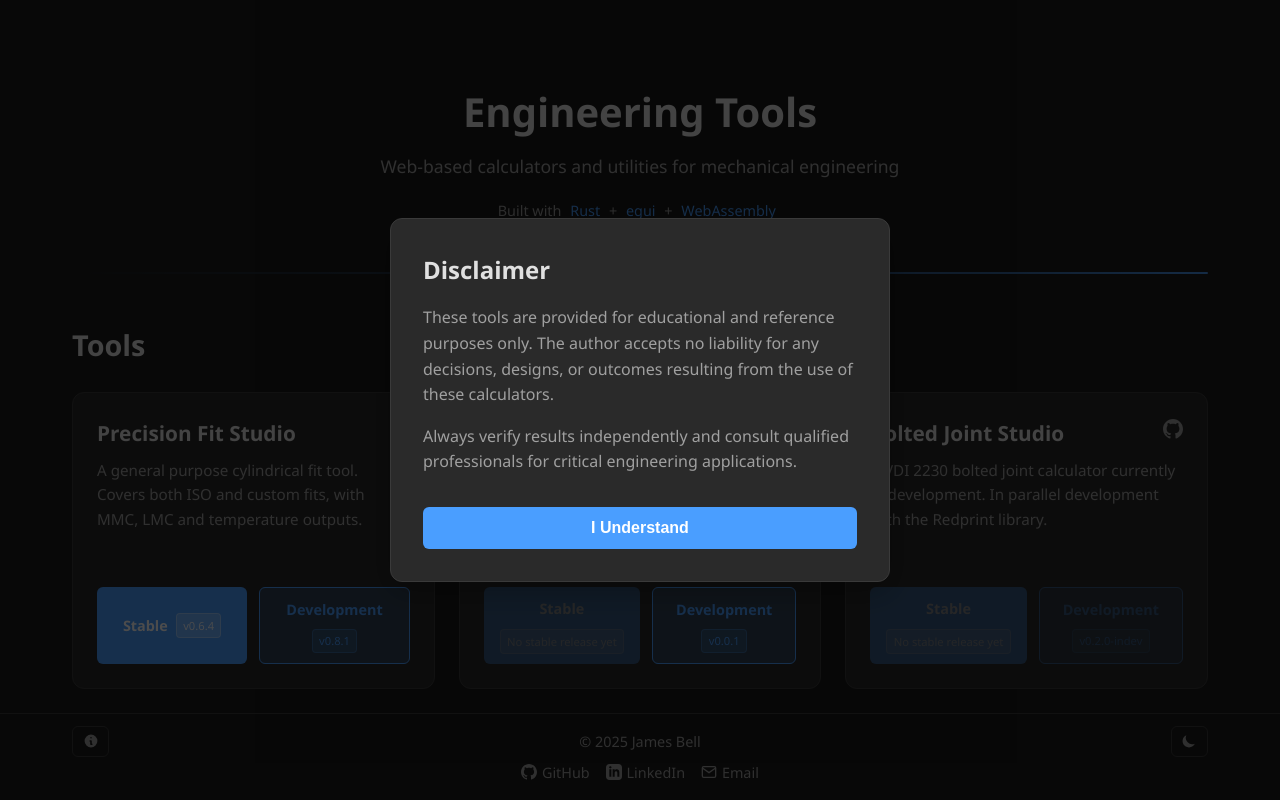
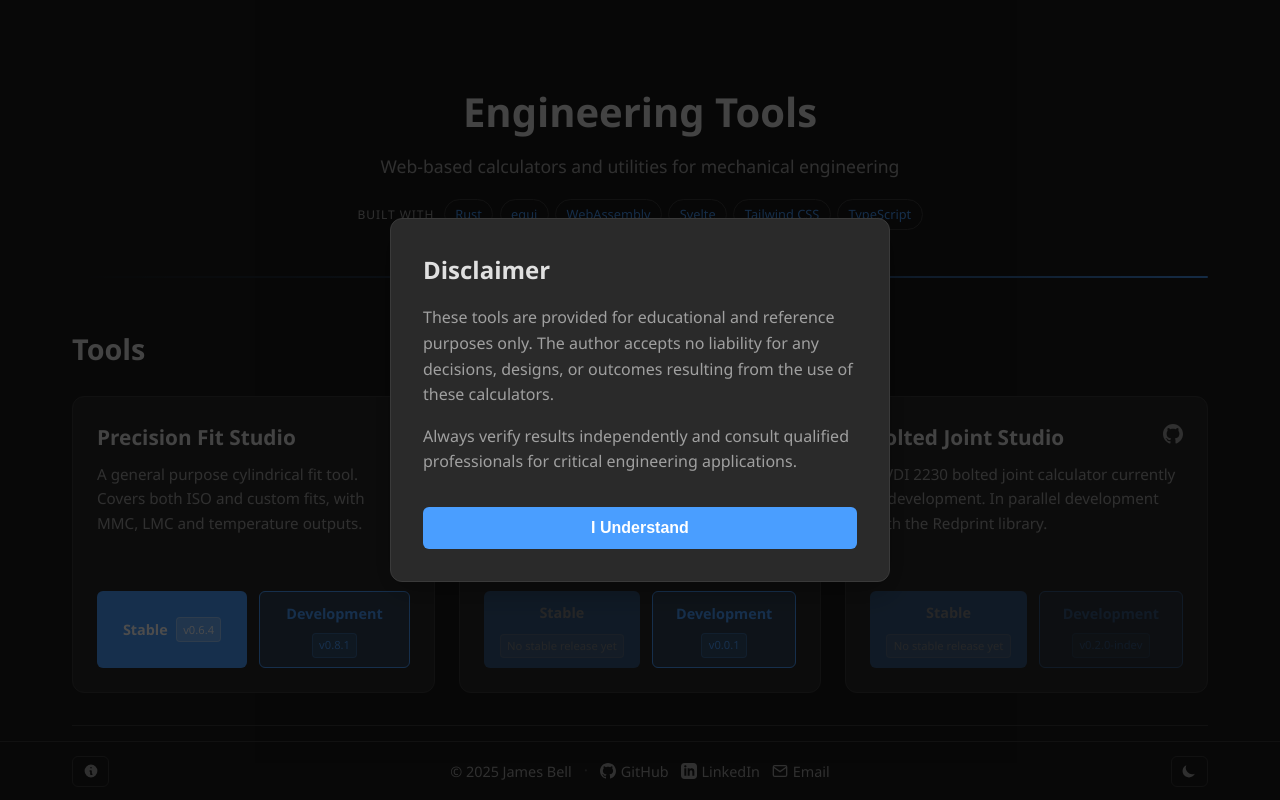
Before and after one commit to bell-jamie/bell-jamie.github.io, a plain HTML site: page index.html in a window 1280 px wide. Shown: the top 800 px of the page. Drawn offline with Linux system fonts and the light colour scheme.

Commit message:
Tech stack update and smaller footer

```diff
--- a/index.html
+++ b/index.html
@@ -48,27 +48,13 @@
                     engineering
                 </p>
                 <div class="tech-stack">
-                    <span>Built with</span>
-                    <a
-                        href="https://www.rust-lang.org/"
-                        target="_blank"
-                        rel="noopener noreferrer"
-                        >Rust</a
-                    >
-                    <span>+</span>
-                    <a
-                        href="https://github.com/emilk/egui/"
-                        target="_blank"
-                        rel="noopener noreferrer"
-                        >egui</a
-                    >
-                    <span>+</span>
-                    <a
-                        href="https://webassembly.org/"
-                        target="_blank"
-                        rel="noopener noreferrer"
-                        >WebAssembly</a
-                    >
+                    <span class="label">Built with</span>
+                    <a href="https://www.rust-lang.org/" target="_blank" rel="noopener noreferrer">Rust</a>
+                    <a href="https://github.com/emilk/egui/" target="_blank" rel="noopener noreferrer">egui</a>
+                    <a href="https://webassembly.org/" target="_blank" rel="noopener noreferrer">WebAssembly</a>
+                    <a href="https://svelte.dev/" target="_blank" rel="noopener noreferrer">Svelte</a>
+                    <a href="https://tailwindcss.com/" target="_blank" rel="noopener noreferrer">Tailwind CSS</a>
+                    <a href="https://www.typescriptlang.org/" target="_blank" rel="noopener noreferrer">TypeScript</a>
                 </div>
                 <div class="header-separator"></div>
             </header>
@@ -351,7 +337,29 @@
                             </svg>
                         </button>
                     </div>
-                    <p>© 2025 James Bell</p>
+                    <div class="footer-center">
+                        <span class="copyright">© 2025 James Bell</span>
+                        <span class="footer-separator">·</span>
+                        <a href="https://github.com/bell-jamie" target="_blank" rel="noopener noreferrer" class="social-link">
+                            <svg width="16" height="16" viewBox="0 0 24 24" fill="currentColor">
+                                <path d="M12 0c-6.626 0-12 5.373-12 12 0 5.302 3.438 9.8 8.207 11.387.599.111.793-.261.793-.577v-2.234c-3.338.726-4.033-1.416-4.033-1.416-.546-1.387-1.333-1.756-1.333-1.756-1.089-.745.083-.729.083-.729 1.205.084 1.839 1.237 1.839 1.237 1.07 1.834 2.807 1.304 3.492.997.107-.775.418-1.305.762-1.604-2.665-.305-5.467-1.334-5.467-5.931 0-1.311.469-2.381 1.236-3.221-.124-.303-.535-1.524.117-3.176 0 0 1.008-.322 3.301 1.23.957-.266 1.983-.399 3.003-.404 1.02.005 2.047.138 3.006.404 2.291-1.552 3.297-1.23 3.297-1.23.653 1.653.242 2.874.118 3.176.77.84 1.235 1.911 1.235 3.221 0 4.609-2.807 5.624-5.479 5.921.43.372.823 1.102.823 2.222v3.293c0 .319.192.694.801.576 4.765-1.589 8.199-6.086 8.199-11.386 0-6.627-5.373-12-12-12z" />
+                            </svg>
+                            GitHub
+                        </a>
+                        <a href="https://www.linkedin.com/in/bell-jamie/" target="_blank" rel="noopener noreferrer" class="social-link">
+                            <svg width="16" height="16" viewBox="0 0 24 24" fill="currentColor">
+                                <path d="M19 0h-14c-2.761 0-5 2.239-5 5v14c0 2.761 2.239 5 5 5h14c2.762 0 5-2.239 5-5v-14c0-2.761-2.238-5-5-5zm-11 19h-3v-11h3v11zm-1.5-12.268c-.966 0-1.75-.79-1.75-1.764s.784-1.764 1.75-1.764 1.75.79 1.75 1.764-.783 1.764-1.75 1.764zm13.5 12.268h-3v-5.604c0-3.368-4-3.113-4 0v5.604h-3v-11h3v1.765c1.396-2.586 7-2.777 7 2.476v6.759z" />
+                            </svg>
+                            LinkedIn
+                        </a>
+                        <a href="mailto:james.m.h.bell@icloud.com" class="social-link">
+                            <svg width="16" height="16" viewBox="0 0 24 24" fill="none" stroke="currentColor" stroke-width="2">
+                                <path d="M4 4h16c1.1 0 2 .9 2 2v12c0 1.1-.9 2-2 2H4c-1.1 0-2-.9-2-2V6c0-1.1.9-2 2-2z"></path>
+                                <polyline points="22,6 12,13 2,6"></polyline>
+                            </svg>
+                            Email
+                        </a>
+                    </div>
                     <div class="footer-buttons footer-buttons-right">
                         <button
                             class="theme-toggle"
@@ -359,85 +367,14 @@
                             aria-label="Toggle dark/light mode"
                             title="Toggle theme"
                         >
-                            <svg
-                                class="moon-icon"
-                                fill="currentColor"
-                                viewBox="0 0 20 20"
-                            >
-                                <path
-                                    d="M17.293 13.293A8 8 0 016.707 2.707a8.001 8.001 0 1010.586 10.586z"
-                                ></path>
+                            <svg class="moon-icon" fill="currentColor" viewBox="0 0 20 20">
+                                <path d="M17.293 13.293A8 8 0 016.707 2.707a8.001 8.001 0 1010.586 10.586z"></path>
                             </svg>
-                            <svg
-                                class="sun-icon"
-                                fill="currentColor"
-                                viewBox="0 0 20 20"
-                            >
-                                <path
-                                    fill-rule="evenodd"
-                                    d="M10 2a1 1 0 011 1v1a1 1 0 11-2 0V3a1 1 0 011-1zm4 8a4 4 0 11-8 0 4 4 0 018 0zm-.464 4.95l.707.707a1 1 0 001.414-1.414l-.707-.707a1 1 0 00-1.414 1.414zm2.12-10.607a1 1 0 010 1.414l-.706.707a1 1 0 11-1.414-1.414l.707-.707a1 1 0 011.414 0zM17 11a1 1 0 100-2h-1a1 1 0 100 2h1zm-7 4a1 1 0 011 1v1a1 1 0 11-2 0v-1a1 1 0 011-1zM5.05 6.464A1 1 0 106.465 5.05l-.708-.707a1 1 0 00-1.414 1.414l.707.707zm1.414 8.486l-.707.707a1 1 0 01-1.414-1.414l.707-.707a1 1 0 011.414 1.414zM4 11a1 1 0 100-2H3a1 1 0 000 2h1z"
-                                    clip-rule="evenodd"
-                                ></path>
+                            <svg class="sun-icon" fill="currentColor" viewBox="0 0 20 20">
+                                <path fill-rule="evenodd" d="M10 2a1 1 0 011 1v1a1 1 0 11-2 0V3a1 1 0 011-1zm4 8a4 4 0 11-8 0 4 4 0 018 0zm-.464 4.95l.707.707a1 1 0 001.414-1.414l-.707-.707a1 1 0 00-1.414 1.414zm2.12-10.607a1 1 0 010 1.414l-.706.707a1 1 0 11-1.414-1.414l.707-.707a1 1 0 011.414 0zM17 11a1 1 0 100-2h-1a1 1 0 100 2h1zm-7 4a1 1 0 011 1v1a1 1 0 11-2 0v-1a1 1 0 011-1zM5.05 6.464A1 1 0 106.465 5.05l-.708-.707a1 1 0 00-1.414 1.414l.707.707zm1.414 8.486l-.707.707a1 1 0 01-1.414-1.414l.707-.707a1 1 0 011.414 1.414zM4 11a1 1 0 100-2H3a1 1 0 000 2h1z" clip-rule="evenodd"></path>
                             </svg>
                         </button>
                     </div>
-                </div>
-                <div class="social-links">
-                    <a
-                        href="https://github.com/bell-jamie"
-                        target="_blank"
-                        rel="noopener noreferrer"
-                        class="social-link"
-                    >
-                        <svg
-                            width="16"
-                            height="16"
-                            viewBox="0 0 24 24"
-                            fill="currentColor"
-                        >
-                            <path
-                                d="M12 0c-6.626 0-12 5.373-12 12 0 5.302 3.438 9.8 8.207 11.387.599.111.793-.261.793-.577v-2.234c-3.338.726-4.033-1.416-4.033-1.416-.546-1.387-1.333-1.756-1.333-1.756-1.089-.745.083-.729.083-.729 1.205.084 1.839 1.237 1.839 1.237 1.07 1.834 2.807 1.304 3.492.997.107-.775.418-1.305.762-1.604-2.665-.305-5.467-1.334-5.467-5.931 0-1.311.469-2.381 1.236-3.221-.124-.303-.535-1.524.117-3.176 0 0 1.008-.322 3.301 1.23.957-.266 1.983-.399 3.003-.404 1.02.005 2.047.138 3.006.404 2.291-1.552 3.297-1.23 3.297-1.23.653 1.653.242 2.874.118 3.176.77.84 1.235 1.911 1.235 3.221 0 4.609-2.807 5.624-5.479 5.921.43.372.823 1.102.823 2.222v3.293c0 .319.192.694.801.576 4.765-1.589 8.199-6.086 8.199-11.386 0-6.627-5.373-12-12-12z"
-                            />
-                        </svg>
-                        GitHub
-                    </a>
-                    <a
-                        href="https://www.linkedin.com/in/bell-jamie/"
-                        target="_blank"
-                        rel="noopener noreferrer"
-                        class="social-link"
-                    >
-                        <svg
-                            width="16"
-                            height="16"
-                            viewBox="0 0 24 24"
-                            fill="currentColor"
-                        >
-                            <path
-                                d="M19 0h-14c-2.761 0-5 2.239-5 5v14c0 2.761 2.239 5 5 5h14c2.762 0 5-2.239 5-5v-14c0-2.761-2.238-5-5-5zm-11 19h-3v-11h3v11zm-1.5-12.268c-.966 0-1.75-.79-1.75-1.764s.784-1.764 1.75-1.764 1.75.79 1.75 1.764-.783 1.764-1.75 1.764zm13.5 12.268h-3v-5.604c0-3.368-4-3.113-4 0v5.604h-3v-11h3v1.765c1.396-2.586 7-2.777 7 2.476v6.759z"
-                            />
-                        </svg>
-                        LinkedIn
-                    </a>
-                    <a
-                        href="mailto:james.m.h.bell@icloud.com"
-                        class="social-link"
-                    >
-                        <svg
-                            width="16"
-                            height="16"
-                            viewBox="0 0 24 24"
-                            fill="none"
-                            stroke="currentColor"
-                            stroke-width="2"
-                        >
-                            <path
-                                d="M4 4h16c1.1 0 2 .9 2 2v12c0 1.1-.9 2-2 2H4c-1.1 0-2-.9-2-2V6c0-1.1.9-2 2-2z"
-                            ></path>
-                            <polyline points="22,6 12,13 2,6"></polyline>
-                        </svg>
-                        Email
-                    </a>
                 </div>
             </footer>
         </div>
--- a/styles.css
+++ b/styles.css
@@ -93,47 +93,34 @@ h1 {
 
 .tech-stack {
     display: flex;
-    gap: 0.15rem;
     align-items: center;
+    gap: 0.4rem;
+    margin-top: 1.2rem;
     justify-content: center;
-    margin-top: 1rem;
-    font-size: 0.9rem;
-    color: var(--text-secondary);
     flex-wrap: wrap;
 }
 
-.tech-stack span {
+.tech-stack .label {
+    font-size: 0.75rem;
+    text-transform: uppercase;
+    letter-spacing: 0.08em;
     color: var(--text-secondary);
+    margin-right: 0.2rem;
 }
 
 .tech-stack a {
     color: var(--accent-primary);
     text-decoration: none;
+    font-size: 0.8rem;
+    padding: 0.25rem 0.65rem;
+    border-radius: 999px;
+    border: 1px solid var(--border-color);
     transition: all 0.2s ease;
-    position: relative;
-    padding: 0.2rem 0.4rem;
-    border-radius: var(--radius-sm);
 }
 
 .tech-stack a:hover {
     color: var(--text-primary);
-    background: rgba(74, 158, 255, 0.1);
-}
-
-.tech-stack a::after {
-    content: "";
-    position: absolute;
-    bottom: 0;
-    left: 0.4rem;
-    right: 0.4rem;
-    height: 1px;
-    background: var(--accent-primary);
-    transform: scaleX(0);
-    transition: transform 0.2s ease;
-}
-
-.tech-stack a:hover::after {
-    transform: scaleX(1);
+    border-color: var(--accent-primary);
 }
 
 .theme-toggle {
@@ -344,11 +331,23 @@ h1 {
     background: rgba(74, 158, 255, 0.2);
 }
 
-.social-links {
+.footer-center {
     display: flex;
-    gap: 1rem;
-    flex-wrap: wrap;
+    align-items: center;
+    gap: 0.75rem;
+    flex: 1;
     justify-content: center;
+}
+
+.copyright {
+    font-size: 0.9rem;
+    color: var(--text-secondary);
+}
+
+.footer-separator {
+    color: var(--text-secondary);
+    opacity: 0.4;
+    user-select: none;
 }
 
 .social-link {
@@ -449,9 +448,7 @@ footer {
     background: var(--bg-dark);
     z-index: 1000;
     display: flex;
-    flex-direction: column;
     align-items: center;
-    gap: 0.5rem;
 }
 
 .footer-content {
@@ -467,11 +464,6 @@ footer {
     margin: 0 auto;
 }
 
-.footer-content p {
-    flex: 1;
-    text-align: center;
-    font-size: 0.9rem;
-}
 
 .footer-buttons {
     position: absolute;
@@ -550,12 +542,9 @@ footer {
 
 @media (max-width: 768px) {
     .footer-content {
-        flex-direction: row;
-        justify-content: space-between;
         padding: 0 1rem;
     }
-    .footer-content p {
-        text-align: center;
-        flex: 1;
+    .footer-center {
+        gap: 0.5rem;
     }
 }
```
